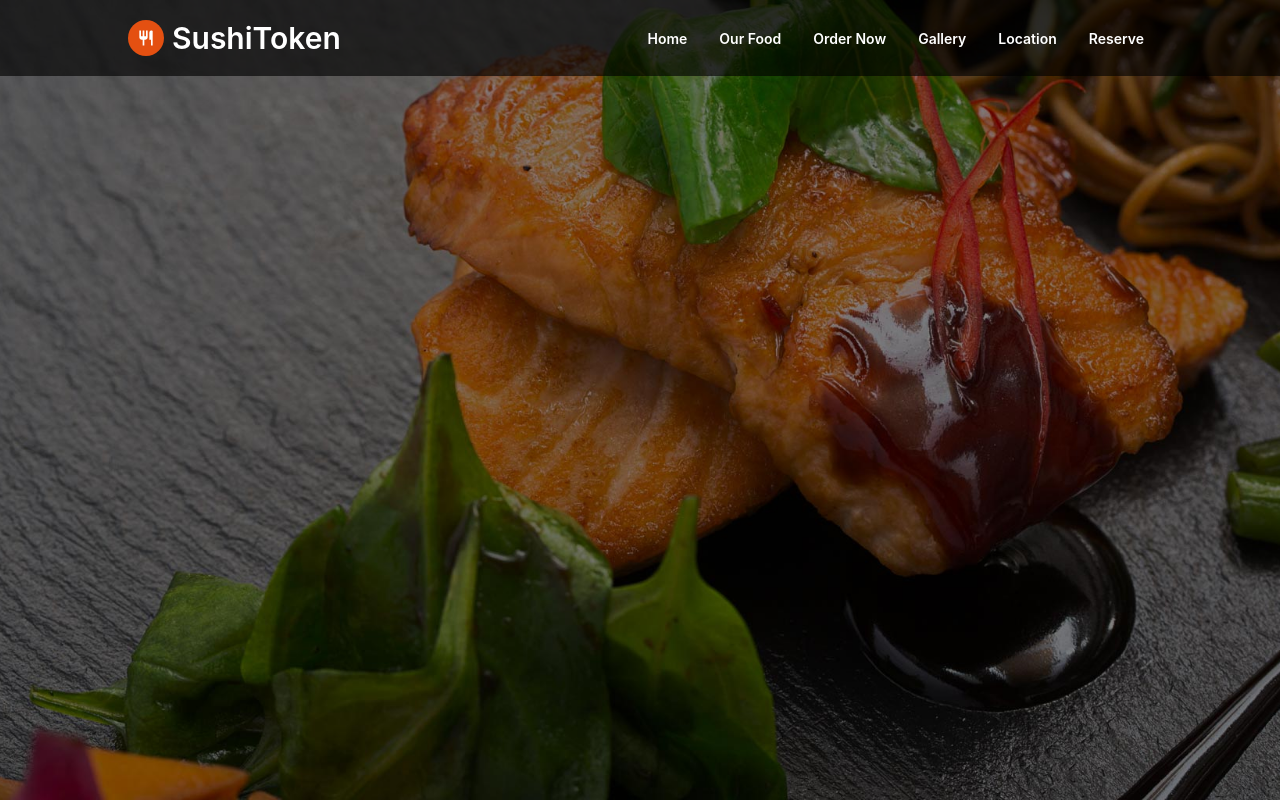
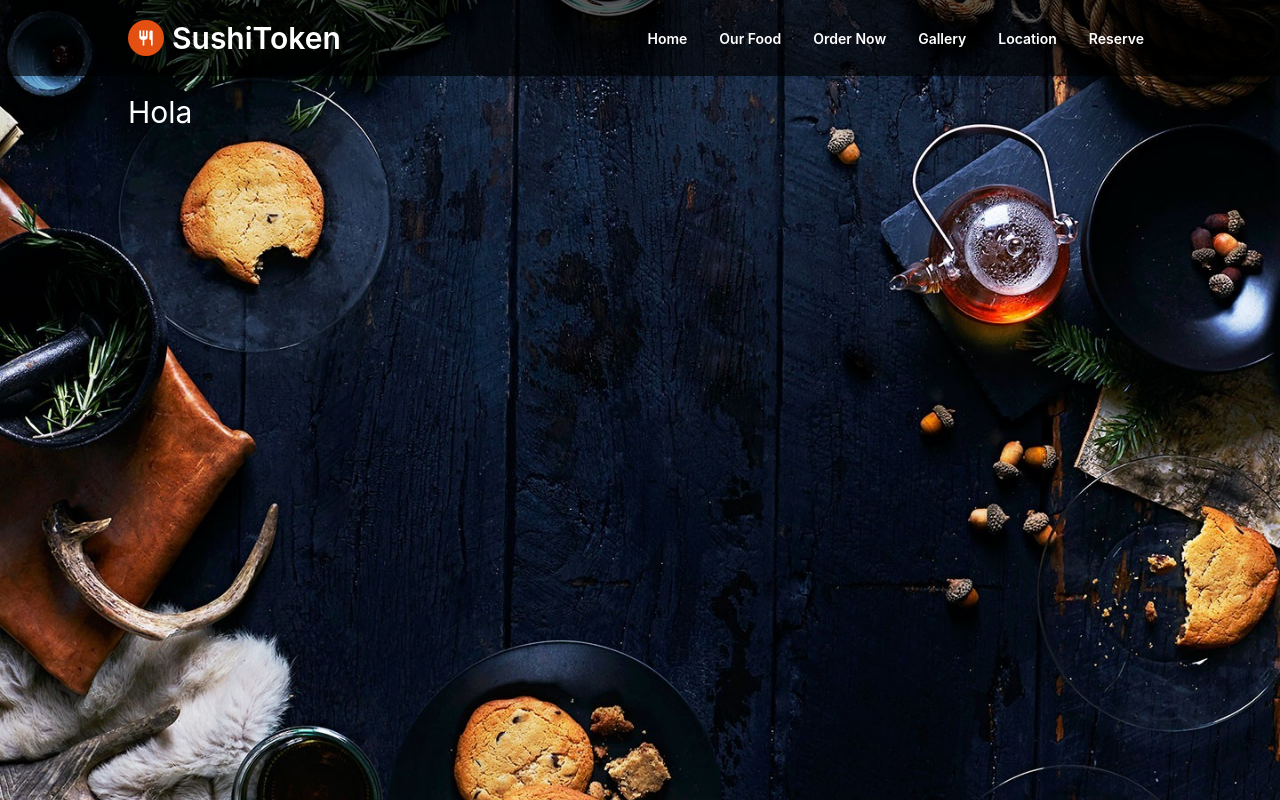
Before and after one commit to FrancoCarrizoDev/sushi-token-frontend, a Next.js app: page / in a window 1280 px wide. Built offline with nearby package versions, Linux system fonts and the light colour scheme.

Commit message:
clean mainLayout

```diff
--- a/components/ui/MainLayout.tsx
+++ b/components/ui/MainLayout.tsx
@@ -1,7 +1,8 @@
-import { Box } from '@chakra-ui/react'
+import { Box, Fade, Text } from '@chakra-ui/react'
 import Head from 'next/head'
-import { FC, ReactNode } from 'react'
+import { FC, memo, ReactNode, useEffect, useState } from 'react'
 import Navbar from './navbar/Navbar'
+
 interface Props {
   title: string
   pageDescription: string
@@ -9,7 +10,7 @@ interface Props {
   children: ReactNode
 }
 
-export const MainLayout: FC<Props> = ({ children, title, pageDescription, imageFullUrl }) => {
+const MainLayout: FC<Props> = ({ children, title, pageDescription, imageFullUrl }) => {
   return (
     <>
       <Head>
@@ -22,21 +23,16 @@ export const MainLayout: FC<Props> = ({ children, title, pageDescription, imageF
 
         {imageFullUrl && <meta name='og:image' content={imageFullUrl} />}
       </Head>
-      <Box
-        minH='100vh'
-        backgroundImage={'url(/assets/banner.jpg)'}
-        backgroundPosition='center'
-        backgroundSize={'cover'}
-      >
-        <Box as='header'>
-          <Navbar />
-        </Box>
-        <Box width={{ base: '90%', md: '80%' }} margin='0 auto' padding='30px 0' as='main'>
-          {children}
-        </Box>
+
+      <Box as='header' position={'fixed'} top='0' width={'100%'}>
+        <Navbar />
       </Box>
+
+      <Box as='main'>{children}</Box>
 
       <footer>{/* TODO: mi custom footer */}</footer>
     </>
   )
 }
+
+export default memo(MainLayout)
--- a/components/ui/index.ts
+++ b/components/ui/index.ts
@@ -1 +1 @@
-export * from './MainLayout'
+export { default as MainLayout } from './MainLayout'
--- a/pages/index.tsx
+++ b/pages/index.tsx
@@ -1,5 +1,35 @@
+import { Fade, Box, Text } from '@chakra-ui/react'
 import type { NextPage } from 'next'
-import { MainLayout } from '../components/ui'
+import { useState, useEffect } from 'react'
+import MainLayout from '../components/ui/MainLayout'
+
+interface IMainBanner {
+  image: string
+  pretitle: string
+  title: string
+  summary: string
+  buttonLabel: string
+}
+
+const bannerInfo: IMainBanner[] = [
+  {
+    image: 'url(/assets/banner.jpg)',
+    pretitle: 'YES WE HAVE',
+    title: 'THE BEST FISH STEAK',
+    summary:
+      'Lorem ipsum dolor sit amet consectetur adipisicing elit. Atque vel consequuntur possimus eaque necessitatibus, laudantium rerum nobis laboriosam obcaecati.',
+    buttonLabel: 'ORDER NOW'
+  },
+  {
+    image: 'url(/assets/banner2.jpg)',
+    pretitle: 'I GET UP',
+    title: 'THE BEST SUSHI ROLL',
+    summary:
+      'Lorem ipsum dolor sit amet consectetur adipisicing elit. Atque vel consequuntur possimus eaque necessitatibus, laudantium rerum nobis laboriosam obcaecati.',
+    buttonLabel: 'ORDER NOW'
+  }
+]
+
 const Home: NextPage = () => {
   // const { data, error, loading } = useQuery(UserDocument)
 
@@ -9,9 +39,36 @@ const Home: NextPage = () => {
 
   // const dispatch = useDispatch()
 
+  const [count, setCount] = useState(0)
+
+  useEffect(() => {
+    const intervalId = setInterval(() => {
+      setCount((prevCount) => (bannerInfo.length === prevCount + 1 ? 0 : prevCount + 1))
+    }, 5000)
+
+    return () => clearInterval(intervalId)
+  }, [count])
+
   return (
     <MainLayout title='Main Page' pageDescription='Suhi Page'>
-      <></>
+      <Box
+        minH='100vh'
+        backgroundImage={bannerInfo[count].image}
+        backgroundPosition='center'
+        backgroundSize={'cover'}
+        paddingTop='60px'
+      >
+        <Box
+          width={{ base: '90%', lg: '80%', '2xl': '70%' }}
+          margin='0 auto'
+          padding='30px 0'
+          as='main'
+        >
+          <Text as='h1' fontSize={'3xl'} color='white'>
+            Hola
+          </Text>
+        </Box>
+      </Box>
     </MainLayout>
   )
 }
--- a/styles/globals.css
+++ b/styles/globals.css
@@ -2,8 +2,8 @@ html,
 body {
   padding: 0;
   margin: 0;
-  font-family: -apple-system, BlinkMacSystemFont, Segoe UI, Roboto, Oxygen,
-    Ubuntu, Cantarell, Fira Sans, Droid Sans, Helvetica Neue, sans-serif;
+  font-family: -apple-system, BlinkMacSystemFont, Segoe UI, Roboto, Oxygen, Ubuntu, Cantarell,
+    Fira Sans, Droid Sans, Helvetica Neue, sans-serif;
 }
 
 a {
```
Also changed, not shown: public/assets/banner2.jpg (added).
